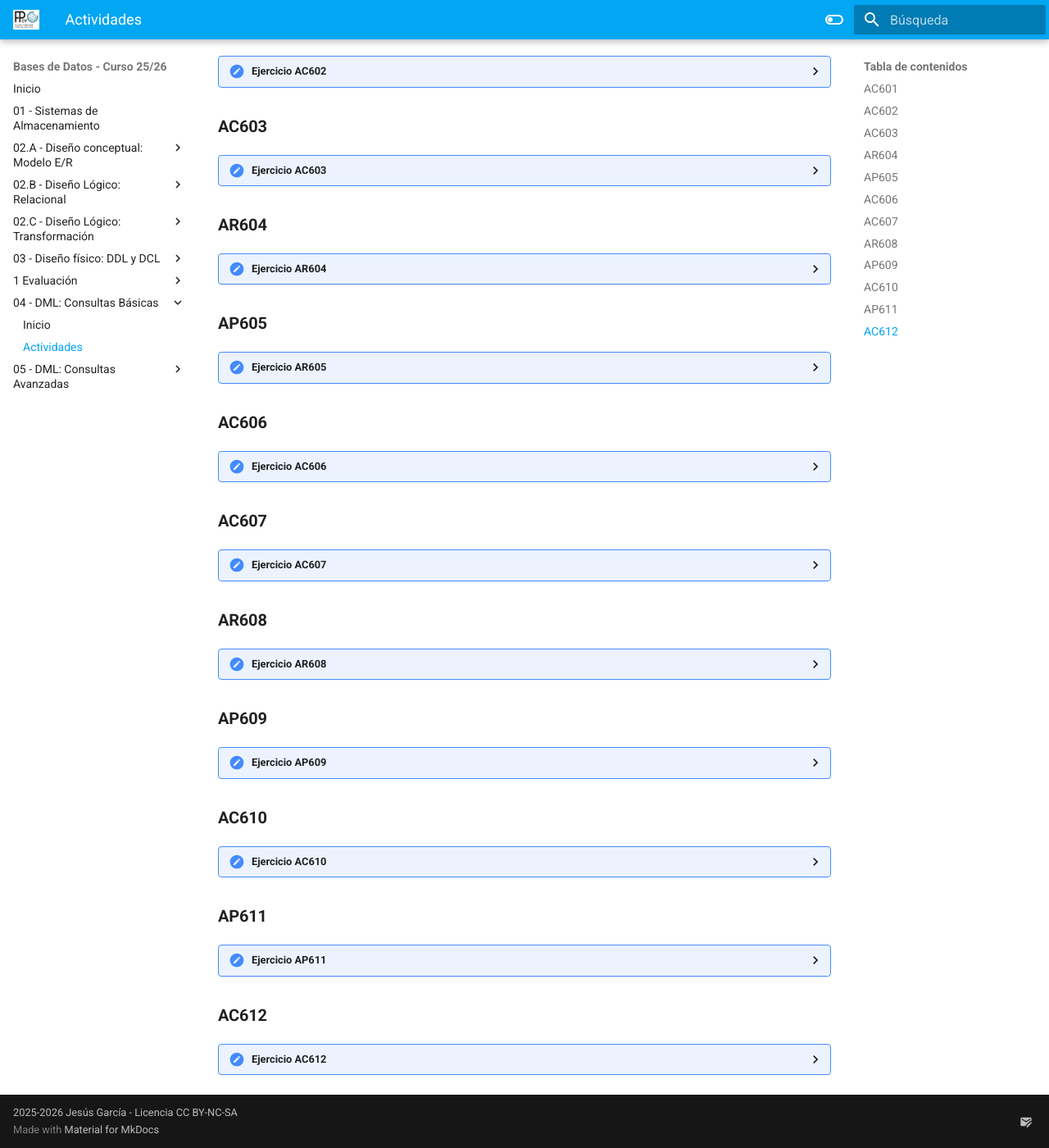
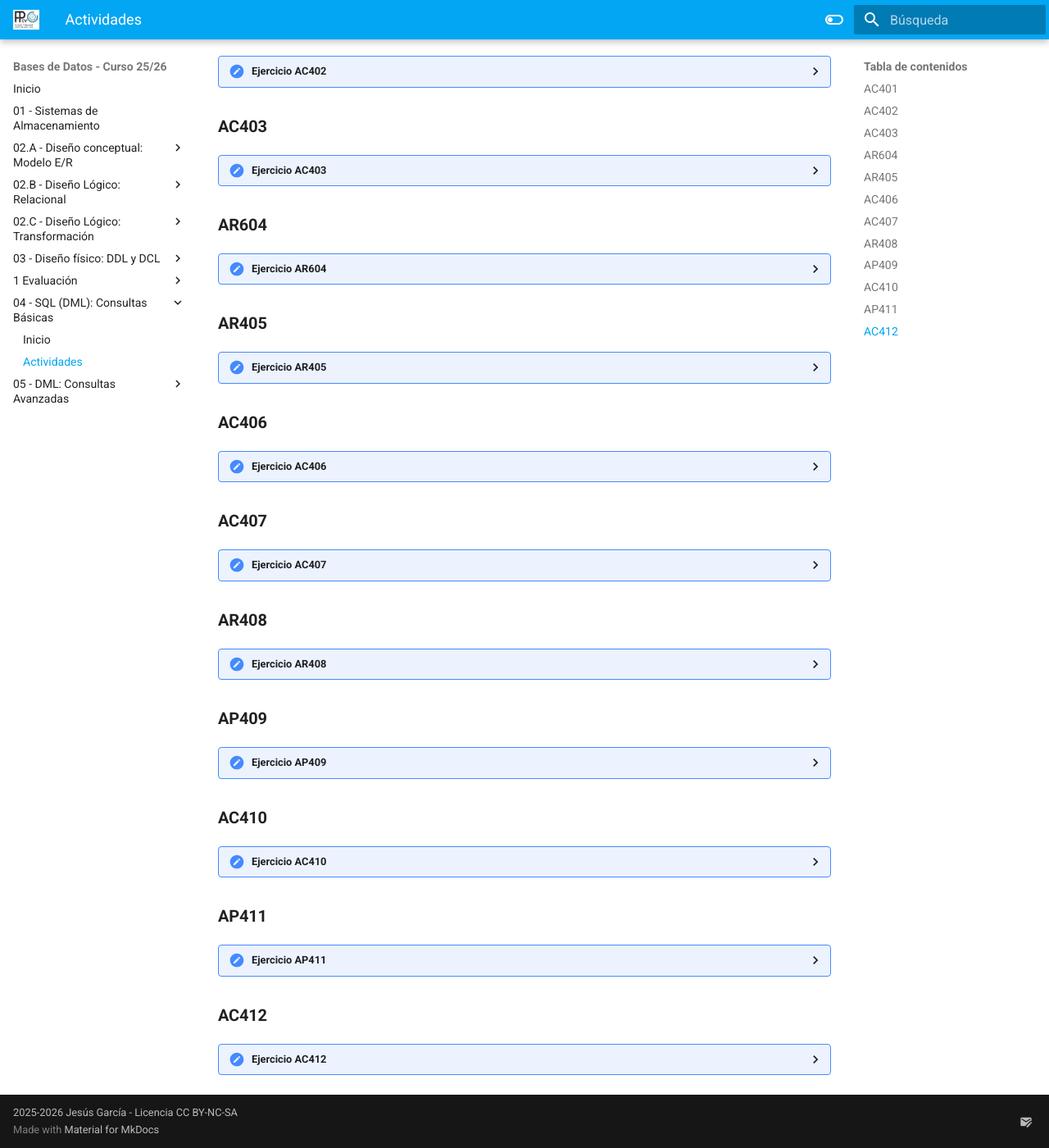
Before and after one commit to jssdocente/bd2526d, an MkDocs documentation site: the page built from docs/temas/04/actividades.md, in a window 1280 px wide and 1400 px high, scrolled down 322 px. Shown: the whole window at 82% size. Built offline with MkDocs 1.6.1 and Material for MkDocs 9.7.7, drawn with Linux system fonts in a browser that asks for light colours; some of the changed text lies outside the part shown.

Commit message:
Update Tema4

````diff
--- a/docs/temas/04/actividades.md
+++ b/docs/temas/04/actividades.md
@@ -1,8 +1,8 @@
 # Actividades
 
-### **AC601**
+### **AC401**
 
-??? "Ejercicio AC601"
+??? "Ejercicio AC401"
 
     | Criterios de Evaluación | Ponderación |
     | ----------------------- | ----------- |
@@ -19,9 +19,9 @@
     7. Lista el nombre de los equipos, el presupuesto en euros y también en dólares estadounidenses (asumiendo 1€ = 1.1$).
     8. A partir de la consulta anterior, utiliza los siguientes alias para las columnas: nombre de equipo, euros, dólares.
 
-### **AC602**
+### **AC402**
 
-??? "Ejercicio AC602"
+??? "Ejercicio AC402"
 
     | Criterios de Evaluación | Ponderación |
     | ----------------------- | ----------- |
@@ -38,9 +38,9 @@
     7. Lista los nombres de los jugadores y su altura truncada a 1 decimal (ej: 1.8).
     8. Muestra el nombre de los jugadores, su altura, y una categoría de altura: `Bajo` si mide menos de 1.75, `Medio` si mide entre 1.75 y 1.85, y `Alto` si mide más de 1.85.
 
-### **AC603**
+### **AC403**
 
-??? "Ejercicio AC603"
+??? "Ejercicio AC403"
 
     | Criterios de Evaluación | Ponderación |
     | ----------------------- | ----------- |
@@ -87,9 +87,9 @@
     18. Lista el nombre y el precio del producto más barato. (Utilice solamente las cláusulas `ORDER BY` y `LIMIT`)
     19. Lista el nombre y el precio del producto más caro. (Utilice solamente las cláusulas `ORDER BY` y `LIMIT`)
 
-### **AP605**
+### **AR405**
 
-??? "Ejercicio AR605"
+??? "Ejercicio AR405"
 
     | Criterios de Evaluación | Ponderación |
     | ----------------------- | ----------- |
@@ -118,9 +118,9 @@
     19. Devuelve una lista con el nombre y el gasto, de los 2 departamentos que tienen menor gasto.
     20. Devuelve una lista con 5 filas a partir de la tercera fila de la tabla empleado. La tercera fila se debe incluir en la respuesta. La respuesta debe incluir todas las columnas de la tabla empleado.
 
-### **AC606**
+### **AC406**
 
-??? "Ejercicio AC606"
+??? "Ejercicio AC406"
 
     | Criterios de Evaluación | Ponderación |
     | ----------------------- | ----------- |
@@ -142,9 +142,9 @@
         b) Tienen menos de 20 años.
 
 
-### **AC607**
+### **AC407**
 
-??? "Ejercicio AC607"
+??? "Ejercicio AC407"
 
     | Criterios de Evaluación | Ponderación |
     | ----------------------- | ----------- |
@@ -165,9 +165,9 @@
     ```
 
 
-### **AR608**
+### **AR408**
 
-??? "Ejercicio AR608"
+??? "Ejercicio AR408"
 
     | Criterios de Evaluación | Ponderación |
     | ----------------------- | ----------- |
@@ -193,9 +193,9 @@
     35. Devuelve una lista con el nombre de todos los productos que contienen la cadena `Monitor` en el nombre y tienen un precio inferior a 215 €.
     36. Lista el nombre y el precio de todos los productos que tengan un precio mayor o igual a 180€. Ordene el resultado en primer lugar por el precio (en orden descendente) y en segundo lugar por el nombre (en orden ascendente).
 
-### **AP609**
+### **AP409**
 
-??? "Ejercicio AP609"
+??? "Ejercicio AP409"
 
     | Criterios de Evaluación | Ponderación |
     | ----------------------- | ----------- |
@@ -221,9 +221,9 @@
     36. Lista los nombres, apellidos y nif de los empleados que trabajan en los departamentos `2`, `4` o `5`.
 
 
-### **AC610**
+### **AC410**
 
-??? "Ejercicio AC610"
+??? "Ejercicio AC410"
 
     | Criterios de Evaluación | Ponderación |
     | ----------------------- | ----------- |
@@ -247,9 +247,9 @@
     10. Recupera todos los jugadores que son capitaneados/mentorizados por otro jugador (tienen `mentorID` no nulo).
 
 
-### **AP611**
+### **AP411**
 
-??? "Ejercicio AP611"
+??? "Ejercicio AP411"
 
     | Criterios de Evaluación | Ponderación |
     | ----------------------- | ----------- |
@@ -270,9 +270,9 @@
     11. Listar el nombre de todos los equipos y la suma total de los montos de sus contratos de patrocinio. Si un equipo no tiene patrocinadores, debe aparecer con un total de 0.
 
 
-### **AC612**
+### **AC412**
 
-??? "Ejercicio AC612"
+??? "Ejercicio AC412"
 
     | Criterios de Evaluación | Ponderación |
     | ----------------------- | ----------- |
--- a/mkdocs.yml
+++ b/mkdocs.yml
@@ -29,7 +29,7 @@ nav:
       - "Activd.Repaso UT2ABC": "temas/03_1eval/UT2.abc_Actividades-Repaso.md"
     - "UT3":
       - "Resumen": "temas/03_1eval/Repaso_RA2.md"
-  - "04 - DML: Consultas Básicas":
+  - "04 - SQL (DML): Consultas Básicas":
     - "Inicio": temas/04/index.md
     - "Actividades": temas/04/actividades.md
   - "05 - DML: Consultas Avanzadas":
````
Also changed, not shown: docs/temas/04/index.md (+27 -10 lines).
